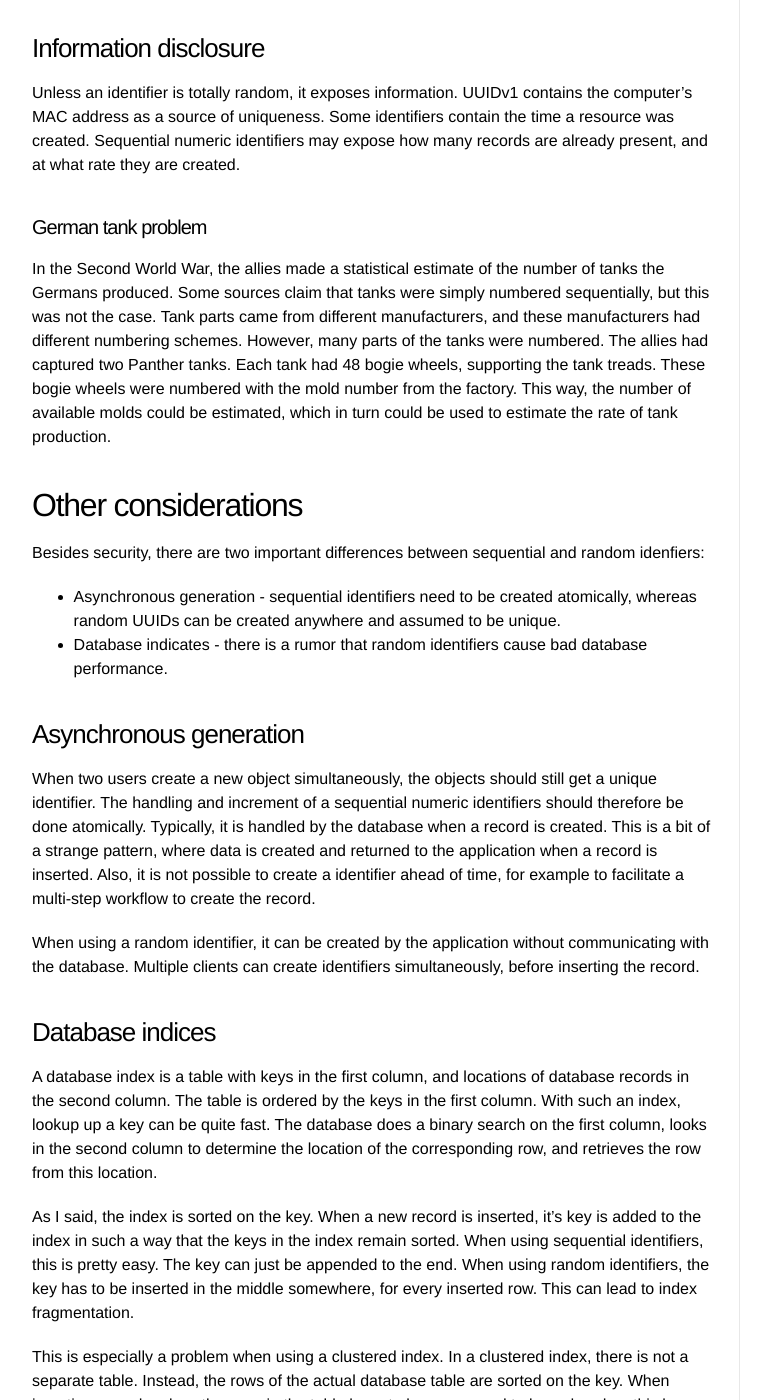
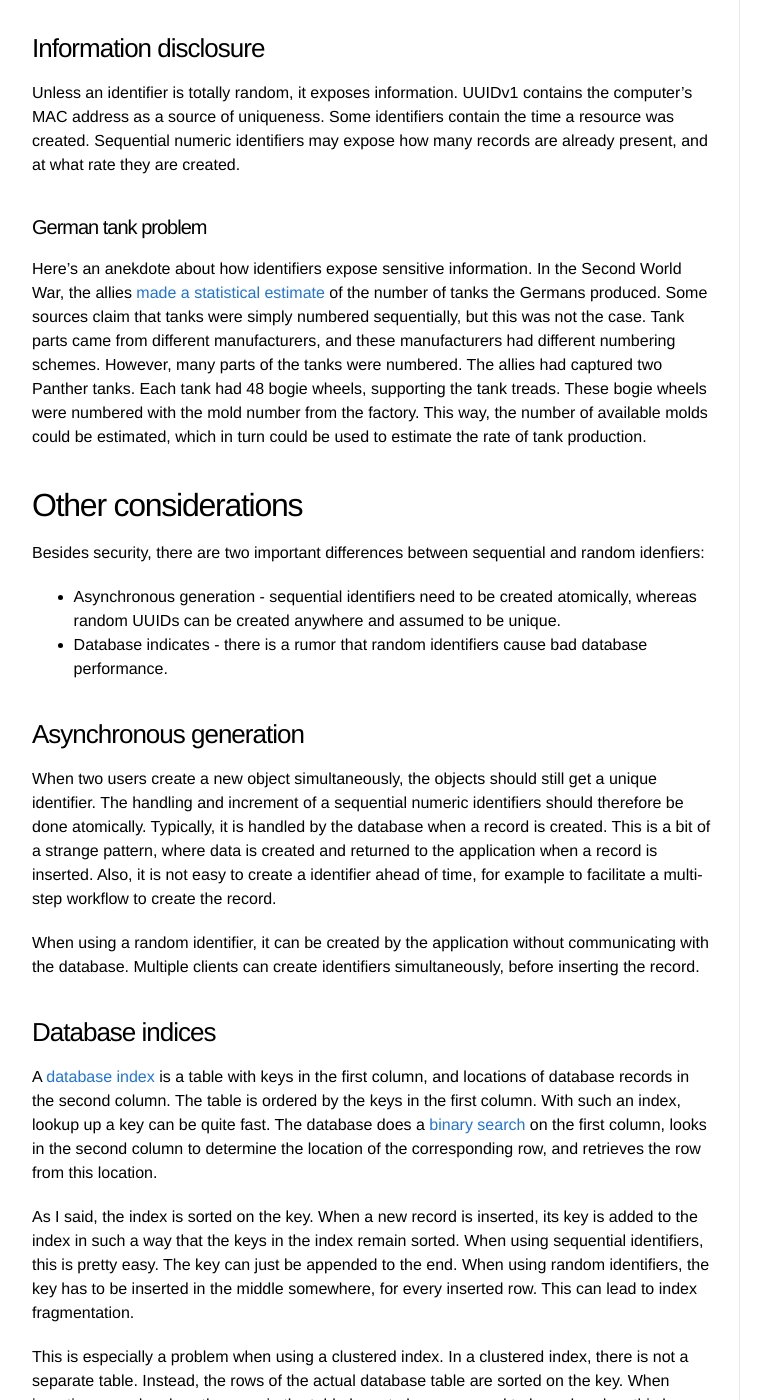
Before and after one commit to Sjord/Sjord.github.io, a Jekyll site: the page built from _posts/2023-03-09-identifiers-uuid-ulid-security.md, in a window 1280 px wide and 1400 px high, scrolled down 1494 px. Shown: the whole window, without its empty margins (108-879 px from the left). Built offline with Jekyll 4.4.1, drawn with Linux system fonts in a browser that asks for light colours; some of the changed text lies outside the part shown.

Commit message:
Add conclusion, links

````diff
--- a/_posts/2023-03-09-identifiers-uuid-ulid-security.md
+++ b/_posts/2023-03-09-identifiers-uuid-ulid-security.md
@@ -15,7 +15,7 @@
 https://example.org/user/123/profile
 ```
 
-Or random UUIDs:
+Or random [UUIDs](https://en.wikipedia.org/wiki/Universally_unique_identifier):
 
 ```
 https://example.org/user/f054b533-0828-4c4b-9a69-3f5e48101b96/profile
@@ -46,7 +46,7 @@
 
 #### German tank problem
 
-In the Second World War, the allies made a statistical estimate of the number of tanks the Germans produced. Some sources claim that tanks were simply numbered sequentially, but this was not the case. Tank parts came from different manufacturers, and these manufacturers had different numbering schemes. However, many parts of the tanks were numbered. The allies had captured two Panther tanks. Each tank had 48 bogie wheels, supporting the tank treads. These bogie wheels were numbered with the mold number from the factory. This way, the number of available molds could be estimated, which in turn could be used to estimate the rate of tank production.
+Here's an anekdote about how identifiers expose sensitive information. In the Second World War, the allies [made a statistical estimate](https://en.wikipedia.org/wiki/German_tank_problem#Historical_example_of_the_problem) of the number of tanks the Germans produced. Some sources claim that tanks were simply numbered sequentially, but this was not the case. Tank parts came from different manufacturers, and these manufacturers had different numbering schemes. However, many parts of the tanks were numbered. The allies had captured two Panther tanks. Each tank had 48 bogie wheels, supporting the tank treads. These bogie wheels were numbered with the mold number from the factory. This way, the number of available molds could be estimated, which in turn could be used to estimate the rate of tank production.
 
 ## Other considerations
 
@@ -57,15 +57,15 @@
 
 ### Asynchronous generation
 
-When two users create a new object simultaneously, the objects should still get a unique identifier. The handling and increment of a sequential numeric identifiers should therefore be done atomically. Typically, it is handled by the database when a record is created. This is a bit of a strange pattern, where data is created and returned to the application when a record is inserted. Also, it is not possible to create a identifier ahead of time, for example to facilitate a multi-step workflow to create the record.
+When two users create a new object simultaneously, the objects should still get a unique identifier. The handling and increment of a sequential numeric identifiers should therefore be done atomically. Typically, it is handled by the database when a record is created. This is a bit of a strange pattern, where data is created and returned to the application when a record is inserted. Also, it is not easy to create a identifier ahead of time, for example to facilitate a multi-step workflow to create the record.
 
 When using a random identifier, it can be created by the application without communicating with the database. Multiple clients can create identifiers simultaneously, before inserting the record.
 
 ### Database indices
 
-A database index is a table with keys in the first column, and locations of database records in the second column. The table is ordered by the keys in the first column. With such an index, lookup up a key can be quite fast. The database does a binary search on the first column, looks in the second column to determine the location of the corresponding row, and retrieves the row from this location.
+A [database index](https://en.wikipedia.org/wiki/Database_index) is a table with keys in the first column, and locations of database records in the second column. The table is ordered by the keys in the first column. With such an index, lookup up a key can be quite fast. The database does a [binary search](https://en.wikipedia.org/wiki/Binary_search_algorithm) on the first column, looks in the second column to determine the location of the corresponding row, and retrieves the row from this location.
 
-As I said, the index is sorted on the key. When a new record is inserted, it's key is added to the index in such a way that the keys in the index remain sorted. When using sequential identifiers, this is pretty easy. The key can just be appended to the end. When using random identifiers, the key has to be inserted in the middle somewhere, for every inserted row. This can lead to index fragmentation.
+As I said, the index is sorted on the key. When a new record is inserted, its key is added to the index in such a way that the keys in the index remain sorted. When using sequential identifiers, this is pretty easy. The key can just be appended to the end. When using random identifiers, the key has to be inserted in the middle somewhere, for every inserted row. This can lead to index fragmentation.
 
 This is especially a problem when using a clustered index. In a clustered index, there is not a separate table. Instead, the rows of the actual database table are sorted on the key. When inserting a random key, the rows in the table have to be rearranged to be ordered on this key again.
 
@@ -82,8 +82,7 @@
 
 ## Conclusion
 
-
-
+Random identifiers can be a good way to mitigate insecure direct object reference vulnerabilities, even though authorization checks remain important. However, getting a sequential numeric identifier from the database remains the standard to this day. I feel frameworks could have a role in proposing a more secure and user friendly identifier. Using hexadecimal UUID identifiers create pretty long URLs. Encrypting or mapping identifiers is also a good security feature that is sadly missing from many frameworks.
 
 ## Read more
 
````
Also changed, not shown: other parts of _posts/2023-03-09-identifiers-uuid-ulid-security.md (+2 -2 lines).
